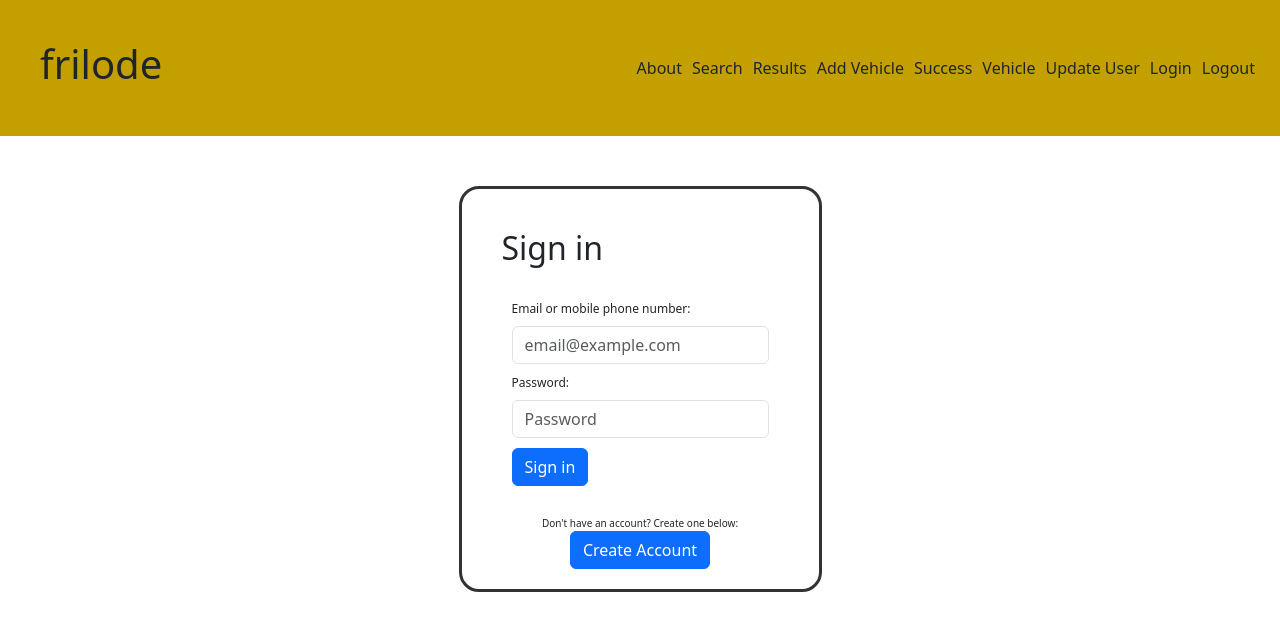
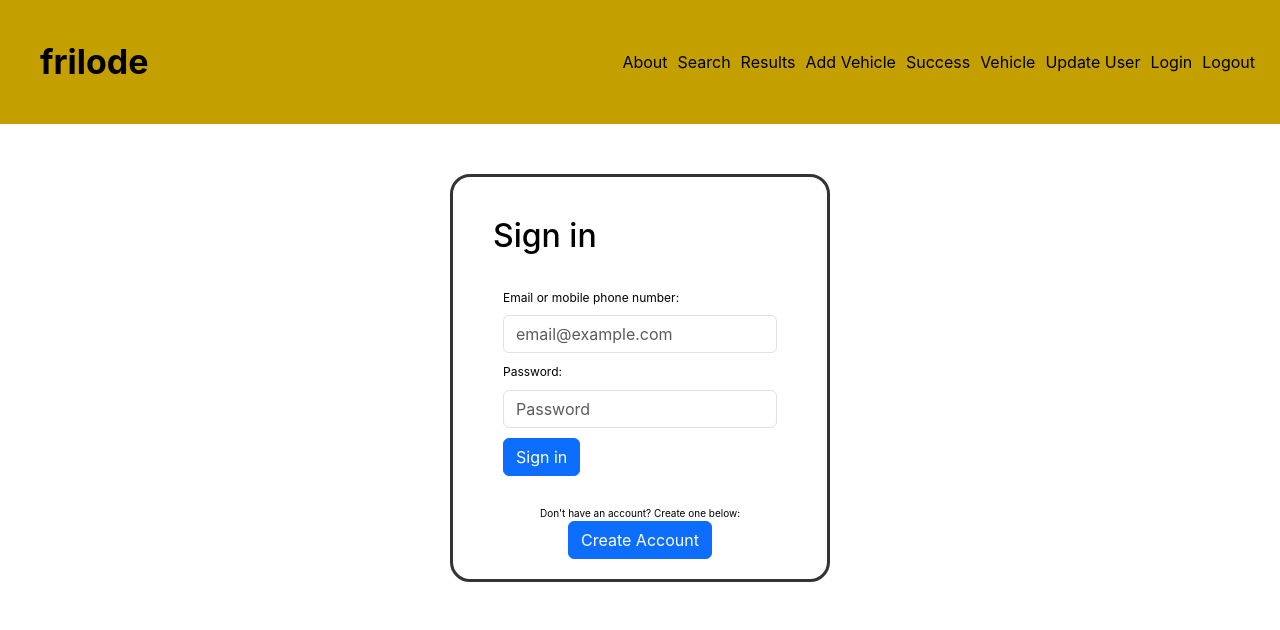
Before and after one commit to davidsumsion/frilode, a React (Vite) app: page / in a window 1280 px wide. Shown: the top 630 px of the page. Built offline with nearby package versions, Linux system fonts and the light colour scheme.

Commit message:
chore: add mantine

```diff
--- a/src/app.jsx
+++ b/src/app.jsx
@@ -11,6 +11,12 @@ import { Success } from './success/success';
 import { Vehicle } from './vehicle/vehicle';
 import { About } from './about/about';
 import { UpdateUser } from './updateUser/updateUser'
+import { createTheme, MantineProvider, Title } from '@mantine/core';
+import '@mantine/core/styles.css';
+
+const theme = createTheme({
+    /** Put your mantine theme override here */
+});
 
 export default function App() {
     function logout() {
@@ -22,14 +28,14 @@ export default function App() {
     }
 
     return (
+        <MantineProvider theme={theme}>
             <BrowserRouter className='app'>
                 <header className="mainHeader">
                     <div className='brandName'>
-                        <h1>
+                        <Title>
                             frilode
-                        </h1>
+                        </Title>
                     </div>
-                    {/* <nav className='navbar'> */}
                     <menu className='navbar'>
                         <li className='nav-item'>
                             <NavLink className='nav-link' to='about'>
@@ -69,7 +75,6 @@ export default function App() {
                             <NavLink className='nav-link' onClick={() => logout()} to=''> Logout </NavLink>
                         </li>
                     </menu>
-                    {/* </nav> */}
                 </header>
                 <Routes className='appContent'>
                     <Route path='/' element={< Login />} exact />
@@ -85,6 +90,8 @@ export default function App() {
                 <footer>
                 </footer>
             </BrowserRouter>
+        </MantineProvider>
+
     )
 }
 
```
Also changed, not shown: package.json (+20 -0 lines), 2 other files (tests, documents, lock files or other folders). Lines whose indentation alone changed are shown as unchanged.
